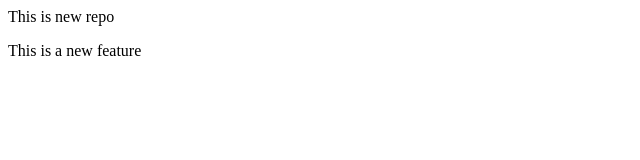
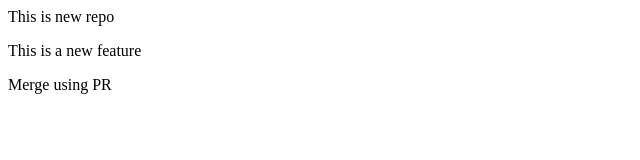
Before and after one commit to kiranpadala123/localrepo, a plain HTML site: page index.html in a window 1280 px wide. Shown: the whole page, without its empty margins (0-640 px from the left). Drawn offline with Linux system fonts and the light colour scheme.

Commit message:
merge testing (#2)
Co-authored-by: Kiran Padala <kiran.padala@kiran.padala-mac>

```diff
--- a/index.html
+++ b/index.html
@@ -1,2 +1,3 @@
 <p>This is new repo</p>
 <p>This is a new feature</p>
+<p>Merge using PR</p>
```
